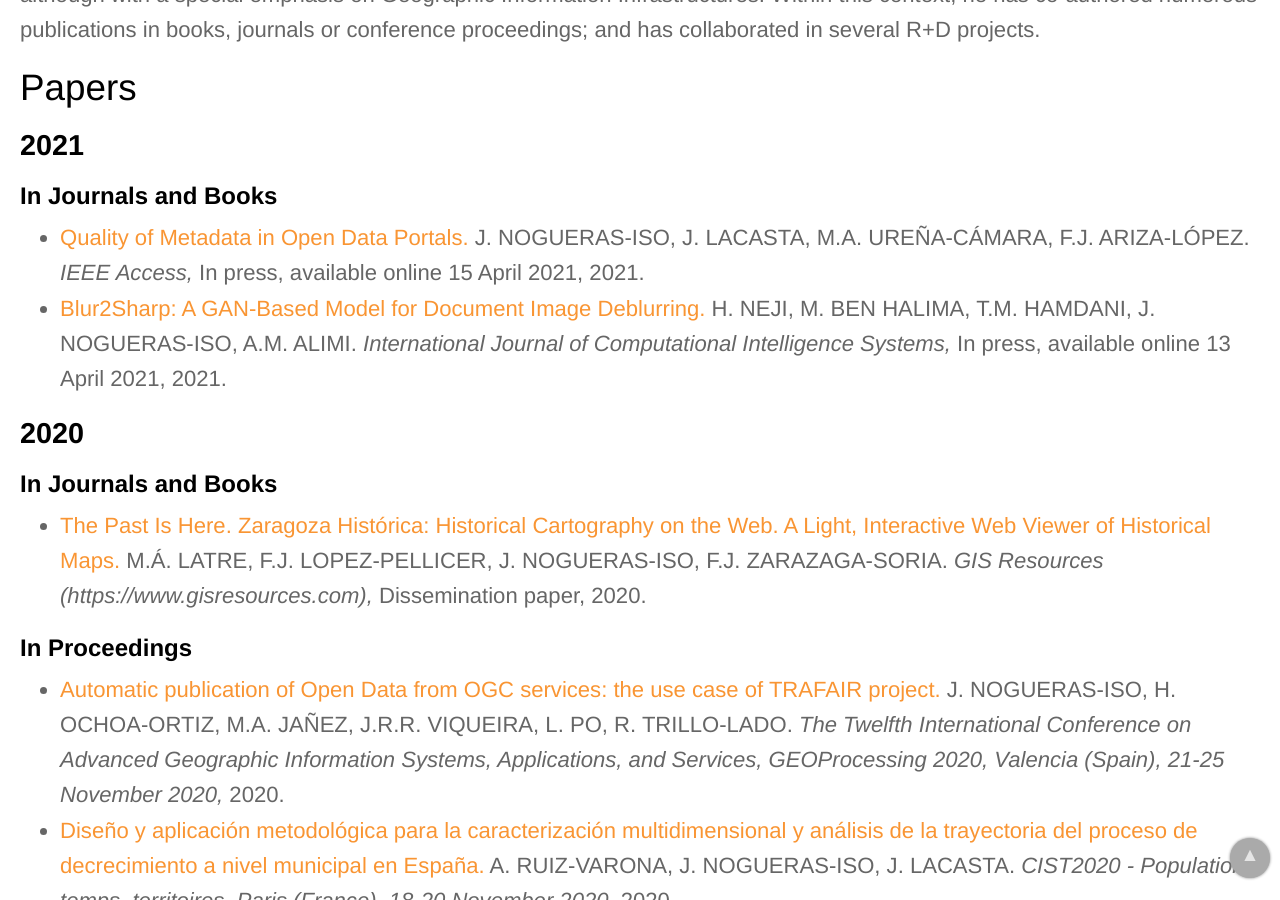
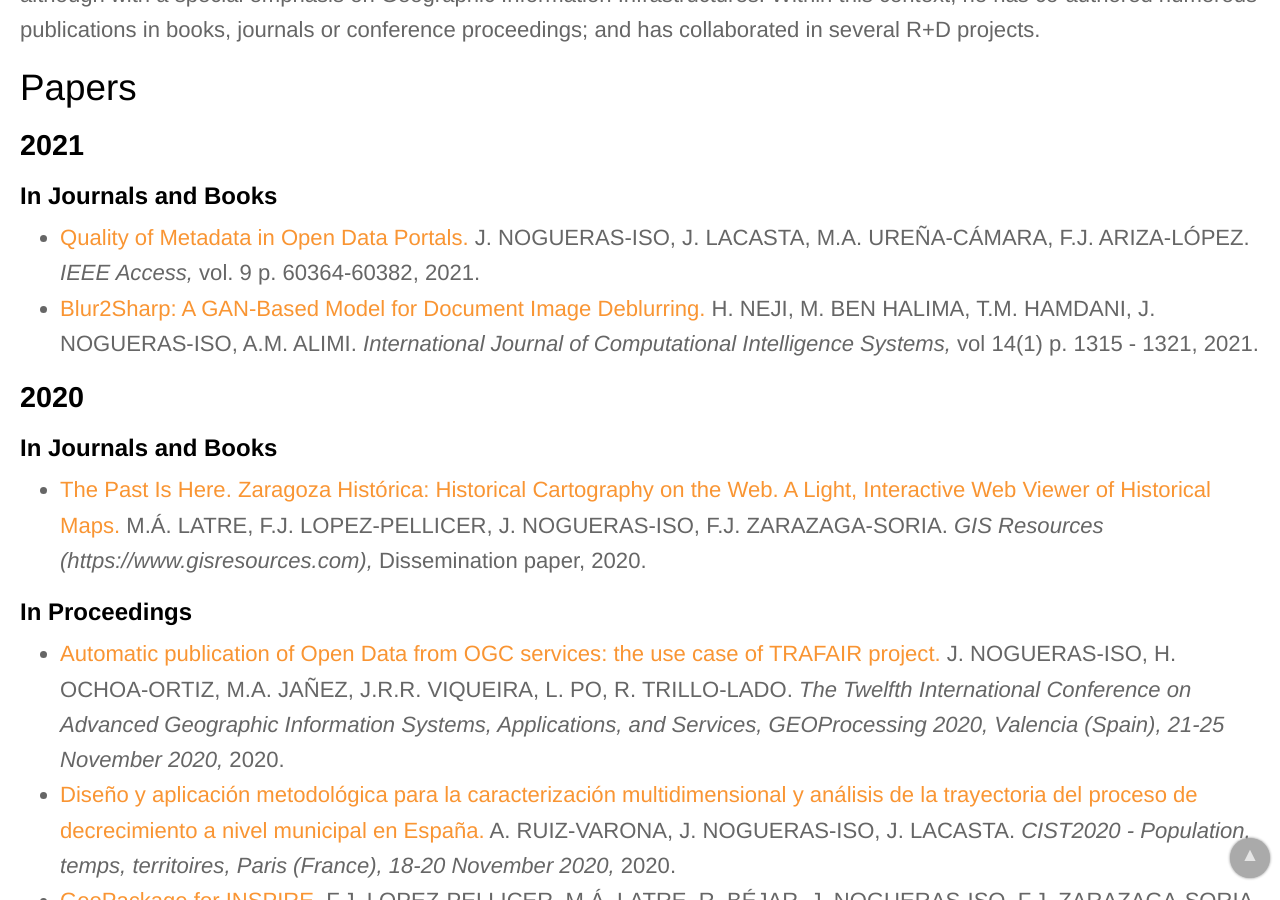
Before and after one commit to IAAA-Lab/IAAA-Lab.github.io, a Jekyll site: the page built from _staff/jnog.md, in a window 1280 px wide and 900 px high, scrolled down 821 px. Built offline with Jekyll 4.4.1, drawn with Linux system fonts in a browser that asks for light colours.

Commit message:
Update papers.yml

```diff
--- a/_data/papers.yml
+++ b/_data/papers.yml
@@ -6,7 +6,7 @@
   url: https://doi.org/10.1109/ACCESS.2021.3073455
   authors: J. NOGUERAS-ISO, J. LACASTA, M.A. UREÑA-CÁMARA, F.J. ARIZA-LÓPEZ
   publication: "IEEE Access"
-  publication_detail: "In press, available online 15 April 2021"
+  publication_detail: "vol. 9 p. 60364-60382"
   year: 2021
   doi: 10.1109/ACCESS.2021.3073455
 # -------------------
@@ -14,7 +14,7 @@
   url: https://dx.doi.org/10.2991/ijcis.d.210407.001
   authors: H. NEJI, M. BEN HALIMA, T.M. HAMDANI, J. NOGUERAS-ISO, A.M. ALIMI
   publication: "International Journal of Computational Intelligence Systems"
-  publication_detail: "In press, available online 13 April 2021"
+  publication_detail: "vol 14(1) p. 1315 - 1321"
   year: 2021
   doi: 10.2991/ijcis.d.210407.001
 # -------------------
```
